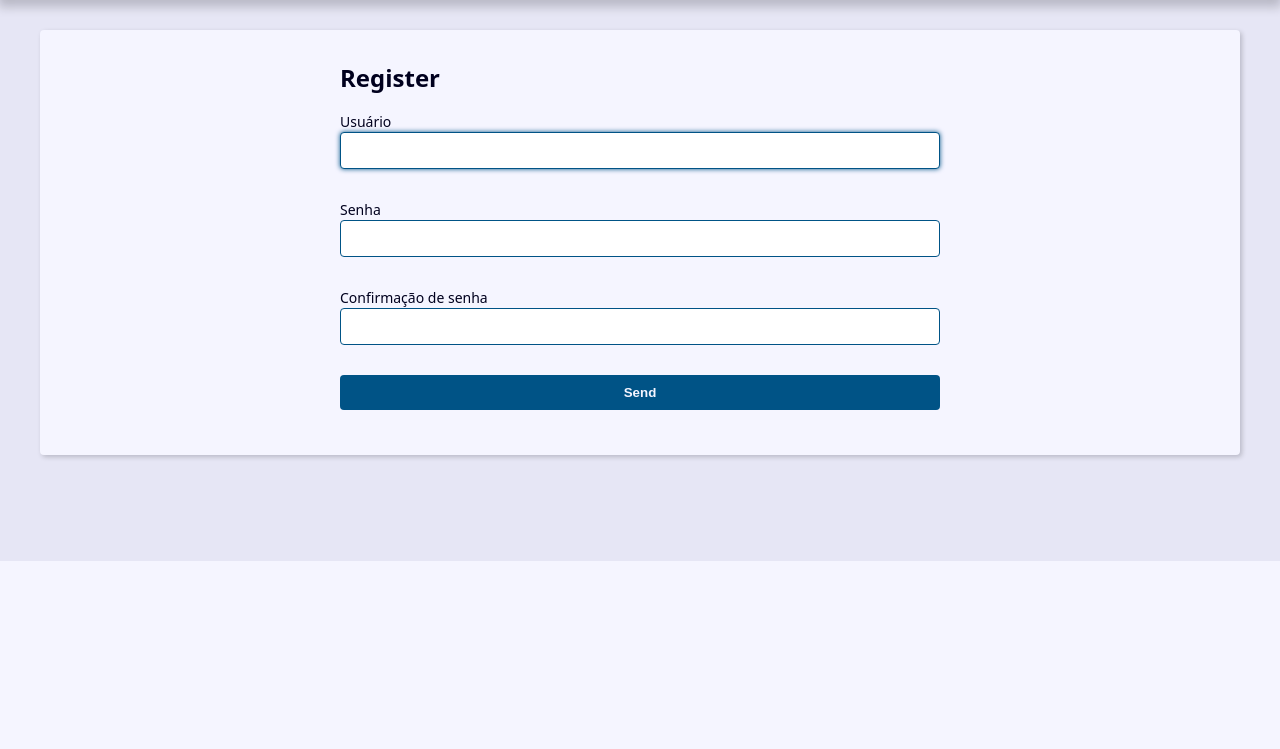
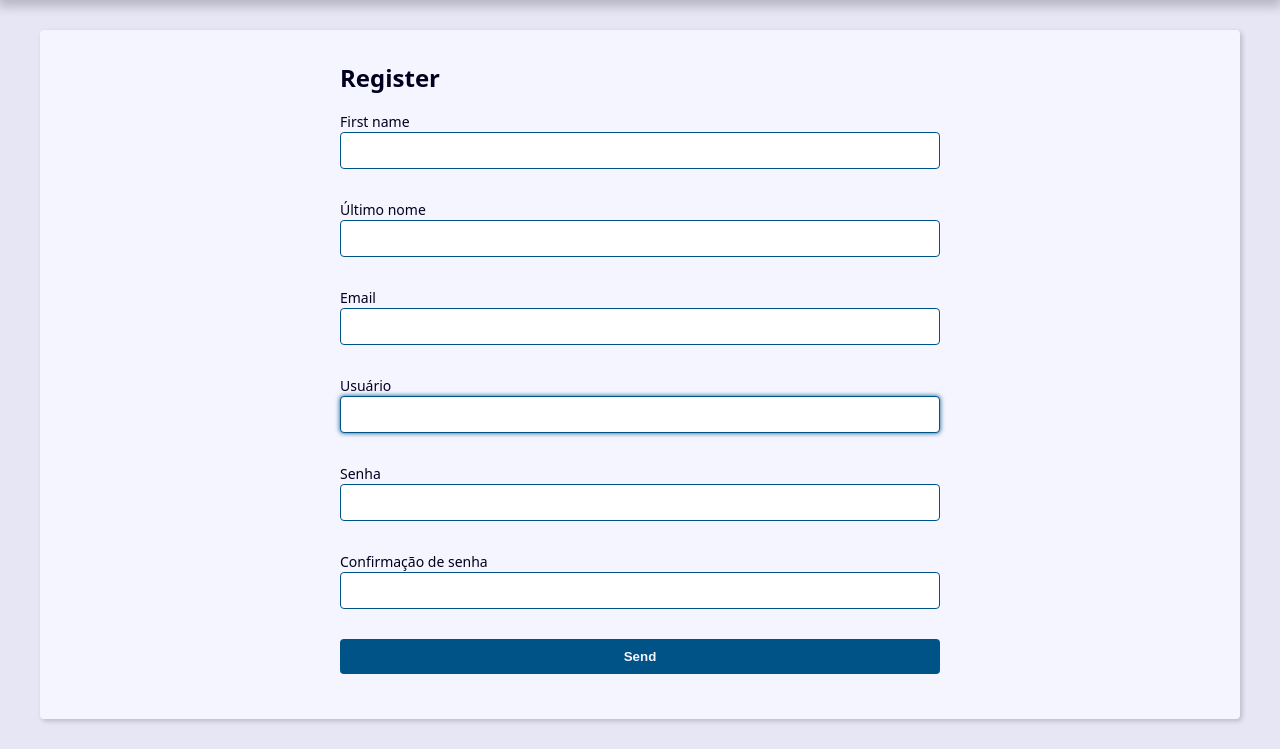
Before and after one commit to Gwin14/Projeto-agenda-django, a Django app: page /user/create/ in a window 1280 px wide. Shown: the part 239-988 px from the top of the page. Before the commit the page ends 800 px from the top, so only its background shows below. Run offline with Django 4.2, Linux system fonts and the light colour scheme.

Commit message:
Validacao do form de usuario

```diff
--- a/contact/forms.py
+++ b/contact/forms.py
@@ -1,6 +1,9 @@
 from . import models
 from django.contrib.auth.forms import UserCreationForm
+from django.contrib.auth.models import User
 from django import forms
+
+from django.core.exceptions import ValidationError
 
 
 class ContactForm(forms.ModelForm):
@@ -20,4 +23,17 @@ class ContactForm(forms.ModelForm):
 
 
 class RegisterForm(UserCreationForm):
-    ...
+    first_name = forms.CharField(required=True)
+    email = forms.CharField(required=True)
+
+    class Meta:
+        model = User
+        fields = ('first_name', 'last_name', 'email', 'username',
+                  'password1', 'password2')
+
+    def clean_email(self):
+        email = self.cleaned_data.get('email')
+
+        if User.objects.filter(email=email).exists():
+            self.add_error('email', ValidationError(
+                'Já existe esse email', code='invalid'))
--- a/contact/templates/contact/register.html
+++ b/contact/templates/contact/register.html
@@ -16,6 +16,7 @@
         <div class="form-group">
           <label for="{{ label.id_for_label }}">{{ field.label }}</label>
           {{ field }}
+          {{ field.errors }}
         </div>
       </div>
     {% endfor %}
```
